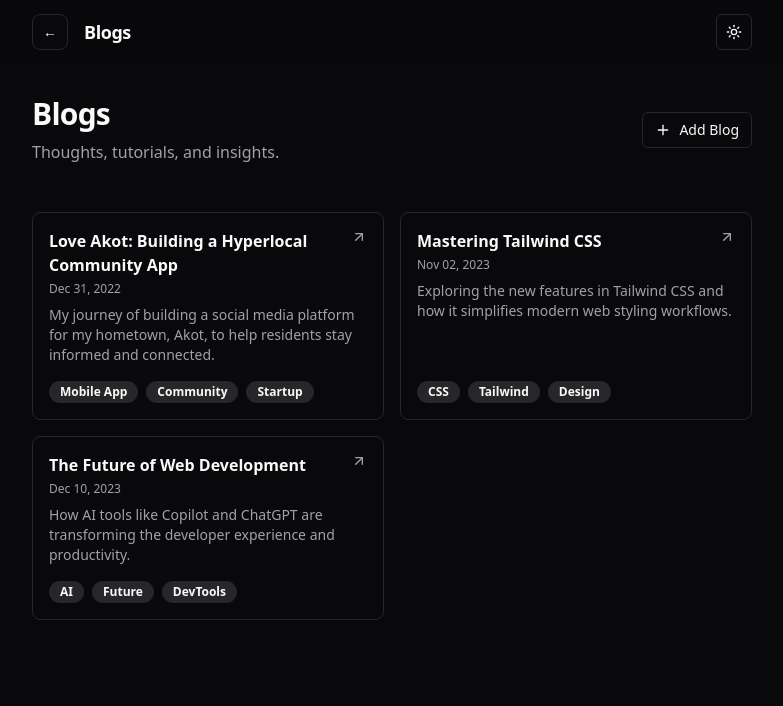
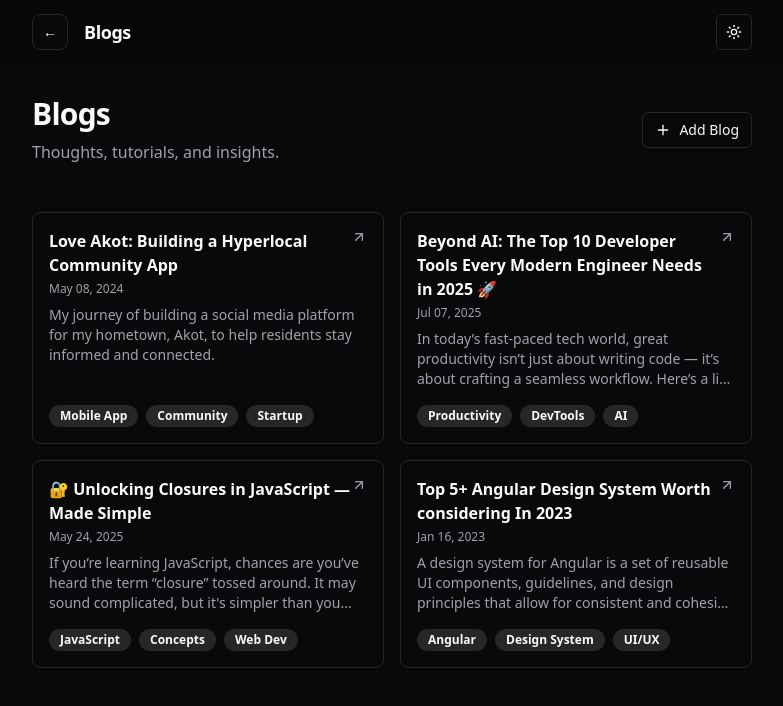
Before and after one commit to ShaileshS237/portfolio, a React (Vite) app: page /blogs in a window 1280 px wide. Shown: the top 706 px of the page, without its empty margins (248-1031 px from the left). Built offline with nearby package versions, Linux system fonts and the light colour scheme; a web font is replaced by a local one.

Commit message:
feat: Implement `?v=true` query parameter for persistent navigation, update home page tech stack and visitor count display, and refresh project and blog content.

```diff
--- a/src/Components/Navbar.jsx
+++ b/src/Components/Navbar.jsx
@@ -1,5 +1,5 @@
 import React, { useState } from "react";
-import { Link } from "react-router-dom";
+import { Link, useSearchParams } from "react-router-dom";
 import { useTheme } from "@/Components/theme-provider";
 import { Button } from "@/Components/ui/button";
 import { Sun, Moon } from "lucide-react";
@@ -15,6 +15,16 @@ const Navbar = ({
 }) => {
     const { theme, setTheme } = useTheme();
     const [isMobileMenuOpen, setIsMobileMenuOpen] = useState(false);
+    const [searchParams] = useSearchParams();
+    const isVMode = searchParams.get("v") === "true";
+    const queryString = isVMode ? "?v=true" : "";
+
+    const getLinkPath = (path) => {
+        if (!path) return path;
+        // Don't append to hash links or external links if handled here (though external usually are <a>)
+        if (path.startsWith("#")) return path;
+        return `${path}${queryString}`;
+    };
 
     const positionClass = sticky ? "sticky" : "fixed";
     const borderClass = !title ? "border-b border-muted" : "";
@@ -26,14 +36,14 @@ const Navbar = ({
                 <div className="flex items-center gap-4">
                     {backToHome && (
                         <Link
-                            to={backTo}
+                            to={getLinkPath(backTo)}
                             className="flex items-center justify-center h-9 w-9 rounded-lg border border-muted bg-background hover:bg-muted transition-colors"
                         >
                             <span className="text-sm">←</span>
                         </Link>
                     )}
                     {title && (
-                        <Link to="/" className="font-semibold text-lg tracking-tight hover:text-primary transition-colors">
+                        <Link to={getLinkPath("/")} className="font-semibold text-lg tracking-tight hover:text-primary transition-colors">
                             {title}
                         </Link>
                     )}
@@ -56,7 +66,7 @@ const Navbar = ({
                                 ) : (
                                     <Link
                                         key={index}
-                                        to={link.href}
+                                        to={getLinkPath(link.href)}
                                         className="hover:text-foreground transition-colors"
                                     >
                                         {link.label}
@@ -115,7 +125,7 @@ const Navbar = ({
                             ) : (
                                 <Link
                                     key={index}
-                                    to={link.href}
+                                    to={getLinkPath(link.href)}
                                     className="hover:text-foreground transition-colors"
                                     onClick={() => setIsMobileMenuOpen(false)}
                                 >
--- a/src/Components/ProjectCard.jsx
+++ b/src/Components/ProjectCard.jsx
@@ -84,8 +84,19 @@ const ProjectCard = ({ project, index = 0, variant = "default" }) => {
                         e.target.src = 'https://images.unsplash.com/photo-1517694712202-14dd9538aa97?q=80&w=1000&auto=format&fit=crop';
                     }}
                 />
-                <div className="absolute inset-0 bg-gradient-to-t from-black/60 to-transparent opacity-0 group-hover:opacity-100 transition-opacity duration-300 flex items-end p-4">
-                    <div className="flex gap-3">
+                {/* Project Logo Overlay - Always Visible */}
+                {project.icon && (
+                    <div className="absolute bottom-4 left-4 z-20 w-32 h-12 rounded-lg p-1.5 shadow-lg backdrop-blur-sm">
+                        <img
+                            src={project.icon}
+                            alt=""
+                            className="w-full h-full object-contain"
+                        />
+                    </div>
+                )}
+
+                <div className="absolute inset-0 bg-gradient-to-t from-black/80 via-black/40 to-transparent opacity-0 group-hover:opacity-100 transition-opacity duration-300 flex items-end justify-end p-4 z-10">
+                    <div className="flex gap-3 ml-auto">
                         {project.href && (
                             <Tooltip content="Source Code">
                                 <a href={project.href} target="_blank" rel="noreferrer" className="w-8 h-8 rounded-full bg-white/10 backdrop-blur-md flex items-center justify-center hover:bg-white/20 transition-colors">
--- a/src/constants/data.js
+++ b/src/constants/data.js
@@ -134,12 +134,12 @@ export const PROJECTS = [
 	{
 		id: 1,
 		project_name: "Love Akot - A Fully-Fledged Hyperlocal App",
-		icon: "images/projects/projects_logo/la_logowhite.png",
+		icon: "images/projects/projects_logo/la_logo.png",
 		type: "Mobile App",
 		lUdpate: "31 Dec 2022",
 		description:
 			"Love Akot is a hyperlocal, community-driven mobile app designed to address the digital needs of residents in Akot, Maharashtra. The app offers essential services such as room and flat search, local market prices, weather updates, real-time news, emergency information, and more. Built with the goal of fostering community engagement and empowering locals with accurate, real-time information, the app bridges the gap in digital services in small towns. Key Features: Market price tracking for farmers, local services and professionals directory, community discussion forum, classifieds section for buying/selling goods, real-time weather, petrol, gas, and gold price updates, emergency alerts, blood donation requests, public transport schedules, and more. Tech Stack: Angular, Ionic, Node.js, Express, MongoDB, AWS EC2, AWS S3, OTPless, Firebase Cloud Messaging (FCM)",
-		status: "2",
+		status: "1",
 		project_type: "Personal",
 		route: "/work",
 		href: "https://github.com/ShaileshS237/loveAkot",
@@ -154,7 +154,7 @@ export const PROJECTS = [
 		type: "Mobile App",
 		icon: "images/projects/projects_logo/qc_white.png",
 		description: "Quick Chicken is an on-demand meat delivery app that enables users to order fresh and high-quality chicken, mutton, and other meats directly to their doorstep. With a focus on convenience, freshness, and hygiene, Quick Chicken brings a variety of meat products from trusted local suppliers straight to the customer's home. Tech Stack: Ionic Capacitor, Node.js, Express, MySQL, Razorpay for payments, One Signal for notifications.",
-		status: "1",
+		status: "2",
 		lUdpate: "12 Jan 2022",
 		project_type: "Freelance",
 		href: "https://github.com/ShaileshS237/QuickChicken",
@@ -418,25 +418,33 @@ export const BLOGS = [
 		id: 1,
 		title: "Love Akot: Building a Hyperlocal Community App",
 		description: "My journey of building a social media platform for my hometown, Akot, to help residents stay informed and connected.",
-		date: "Dec 31, 2022",
+		date: "May 08, 2024",
 		tags: ["Mobile App", "Community", "Startup"],
 		link: "/blogs/love-akot"
 	},
 	{
 		id: 2,
-		title: "Mastering Tailwind CSS",
-		description: "Exploring the new features in Tailwind CSS and how it simplifies modern web styling workflows.",
-		date: "Nov 02, 2023",
-		tags: ["CSS", "Tailwind", "Design"],
-		link: "https://medium.com/@shaileshsawale7"
+		title: "Beyond AI: The Top 10 Developer Tools Every Modern Engineer Needs in 2025 🚀",
+		description: "In today’s fast-paced tech world, great productivity isn’t just about writing code — it’s about crafting a seamless workflow. Here’s a list of tools every modern engineer needs.",
+		date: "Jul 07, 2025",
+		tags: ["Productivity", "DevTools", "AI"],
+		link: "https://medium.com/@shaileshsawale7/beyond-ai-the-top-10-developer-tools-every-modern-engineer-needs-in-2025-b9acd74baaf2"
 	},
 	{
 		id: 3,
-		title: "The Future of Web Development",
-		description: "How AI tools like Copilot and ChatGPT are transforming the developer experience and productivity.",
-		date: "Dec 10, 2023",
-		tags: ["AI", "Future", "DevTools"],
-		link: "https://medium.com/@shaileshsawale7"
+		title: "🔐 Unlocking Closures in JavaScript — Made Simple",
+		description: "If you’re learning JavaScript, chances are you’ve heard the term “closure” tossed around. It may sound complicated, but it's simpler than you think.",
+		date: "May 24, 2025",
+		tags: ["JavaScript", "Concepts", "Web Dev"],
+		link: "https://medium.com/@shaileshsawale7/unlocking-closures-in-javascript-made-simple-2a31616aa1aa"
+	},
+	{
+		id: 4,
+		title: "Top 5+ Angular Design System Worth considering In 2023",
+		description: "A design system for Angular is a set of reusable UI components, guidelines, and design principles that allow for consistent and cohesive development.",
+		date: "Jan 16, 2023",
+		tags: ["Angular", "Design System", "UI/UX"],
+		link: "https://medium.com/@shaileshsawale7/top-5-angular-design-system-worth-considering-in-2023-e64f18d173a1"
 	}
 ];
 
```
Also changed, not shown: src/Pages/Home.jsx (+38 -15 lines).
